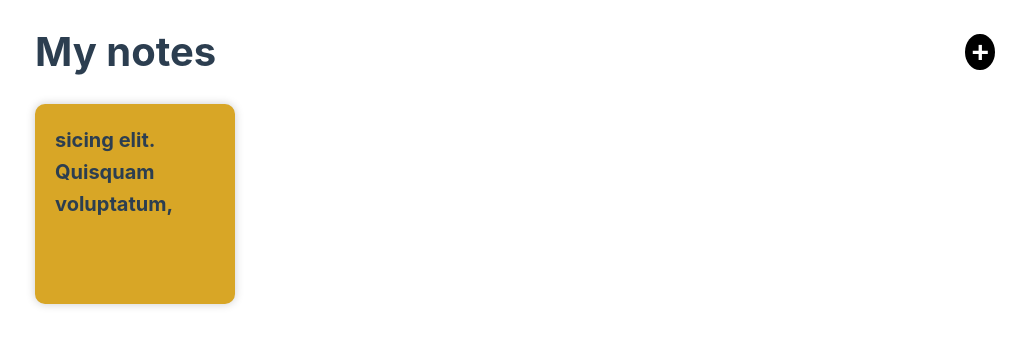
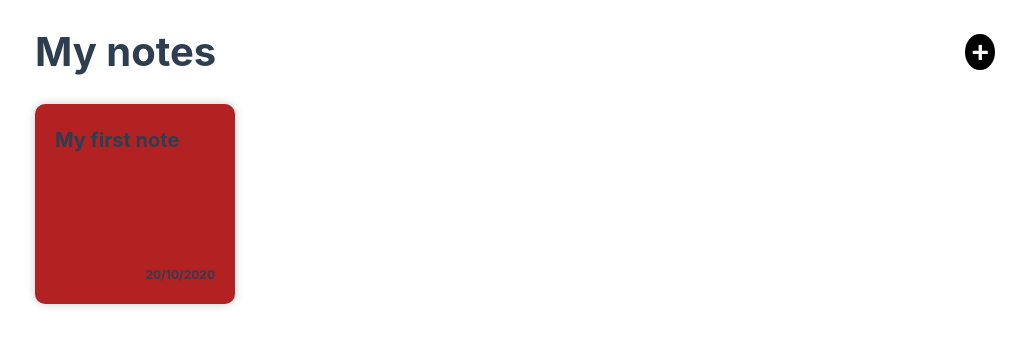
Before and after one commit to nazimbo/notes-app-vue, a Vue app: page / in a window 1280 px wide. Shown: the top 346 px of the page, without its empty margins (125-1151 px from the left). Built offline with nearby package versions, Linux system fonts and the light colour scheme.

Commit message:
Update App.vue with new note card design and date display

```diff
--- a/src/App.vue
+++ b/src/App.vue
@@ -7,8 +7,8 @@
       </header>
       <div class="cards">
         <div class="card">
-          <p class="text">sicing elit. Quisquam voluptatum, quibusdam, quia, quae voluptates voluptatem quod voluptatibus quos doloribus quas doloremque. Quisquam voluptatum, quibusdam, quia,</p>
-          <p class="date"></p>
+          <p class="text">My first note</p>
+          <p class="date">20/10/2020</p>
         </div>
       </div>
     </div>
@@ -51,17 +51,20 @@ button {
 
 .cards {
   display: grid;
-  grid-template-columns: repeat(3, 1fr);
   grid-gap: 20px;
+  grid-template-columns: repeat(auto-fit, minmax(200px, 1fr));
 }
 
 .card {
-  background: #d8a626;
+  background: firebrick;
   padding: 20px;
   border-radius: 10px;
   box-shadow: 0 0 10px rgba(0, 0, 0, 0.2);
   width: 200px;
   height: 200px;
+  display: flex;
+  flex-direction: column;
+  justify-content: space-between;
 }
 
 .text {
@@ -70,4 +73,10 @@ button {
   height: 100px;
   overflow: hidden;
 }
+
+.date {
+  font-size: 12px;
+  font-weight: bold;
+  text-align: right;
+}
 </style>
```
